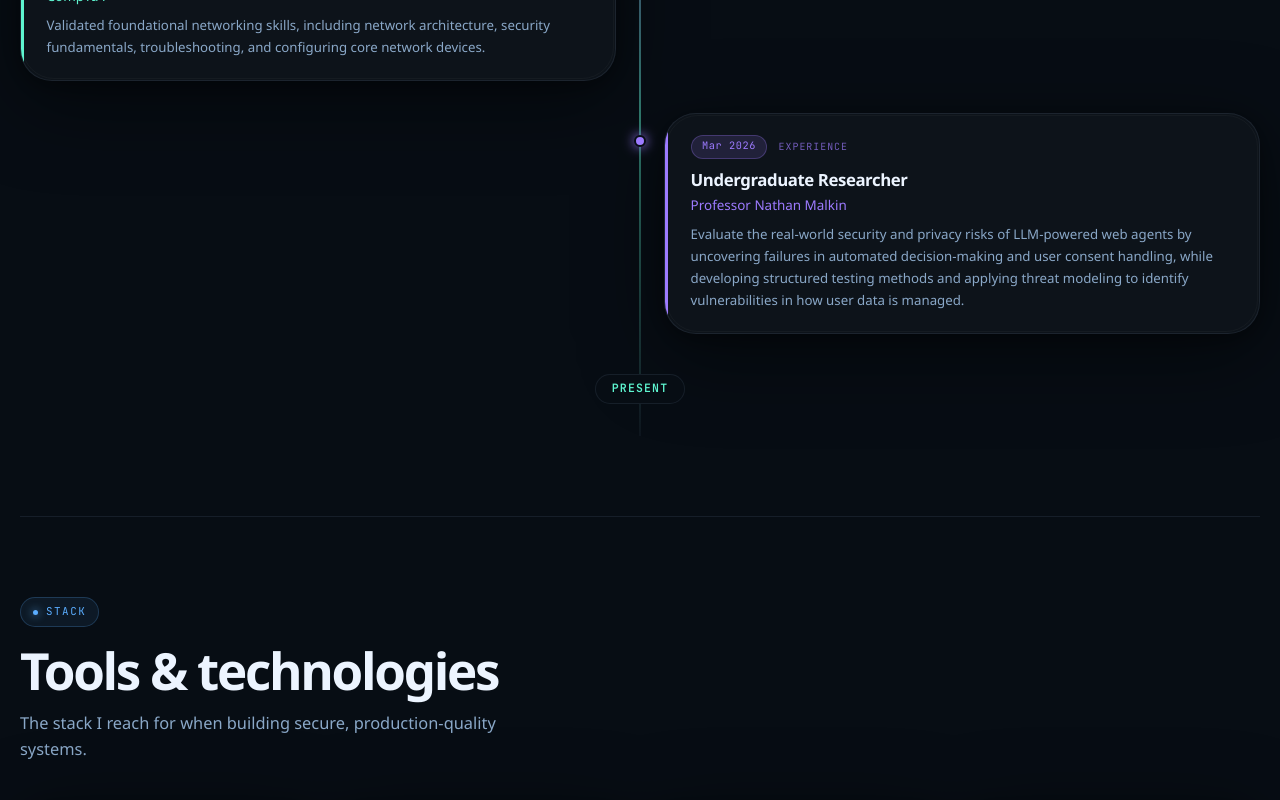
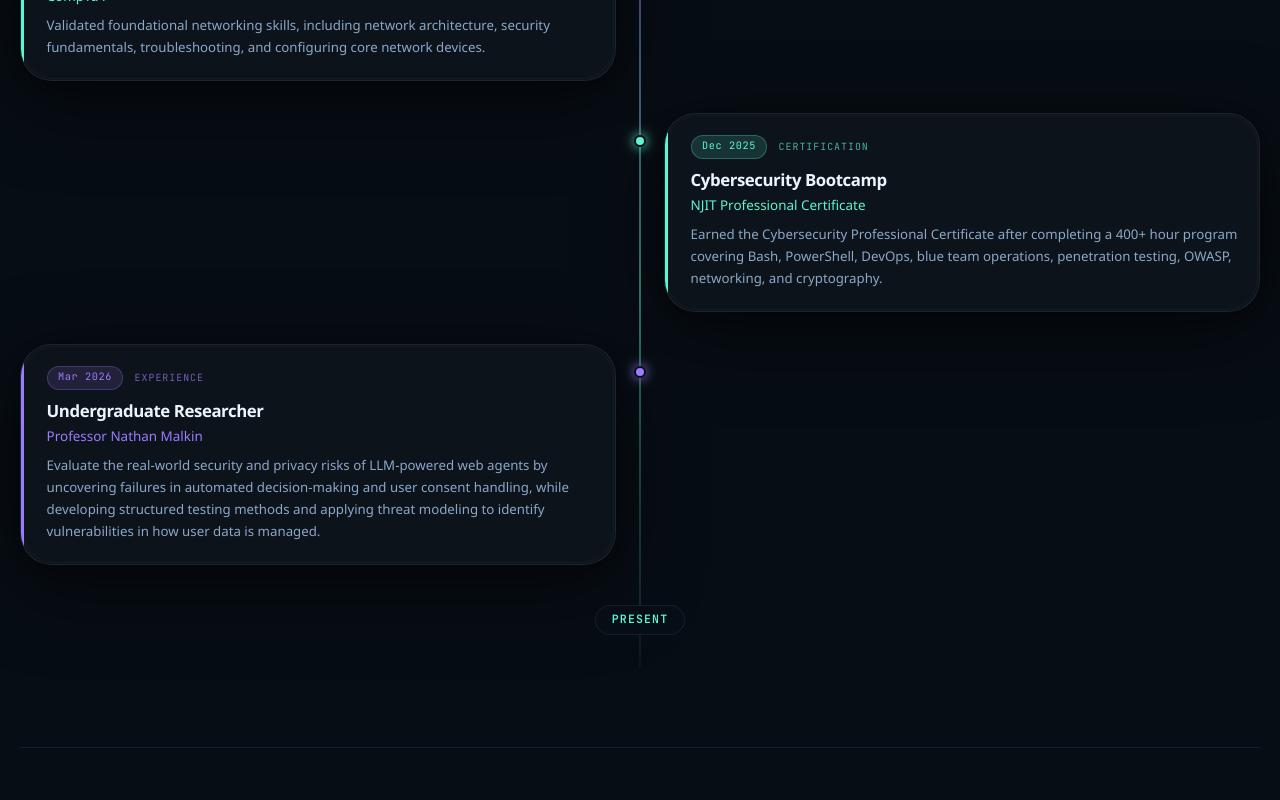
Before and after one commit to Moises-ITS/moises-its.github.io, a React (Vite) app in the folder portfolio-website/: page / in a window 1280 px wide. Shown: the part 1620-2420 px from the top of the page. Built offline with nearby package versions, Linux system fonts and the light colour scheme; a web font is replaced by a local one.

Commit message:
Added bootcamp

```diff
--- a/portfolio-website/src/data.ts
+++ b/portfolio-website/src/data.ts
@@ -172,6 +172,14 @@ export const milestones: Milestone[] = [
     type: 'cert',
   },
   {
+    date: 'Dec 2025',
+    title: 'Cybersecurity Bootcamp',
+    org: 'NJIT Professional Certificate',
+    detail:
+      'Earned the Cybersecurity Professional Certificate after completing a 400+ hour program covering Bash, PowerShell, DevOps, blue team operations, penetration testing, OWASP, networking, and cryptography.',
+    type: 'cert',
+  },
+  {
     date: 'Mar 2026',
     title: 'Undergraduate Researcher',
     org: 'Professor Nathan Malkin',
```
Also changed, not shown: 1 other file (tests, documents, lock files or other folders).
